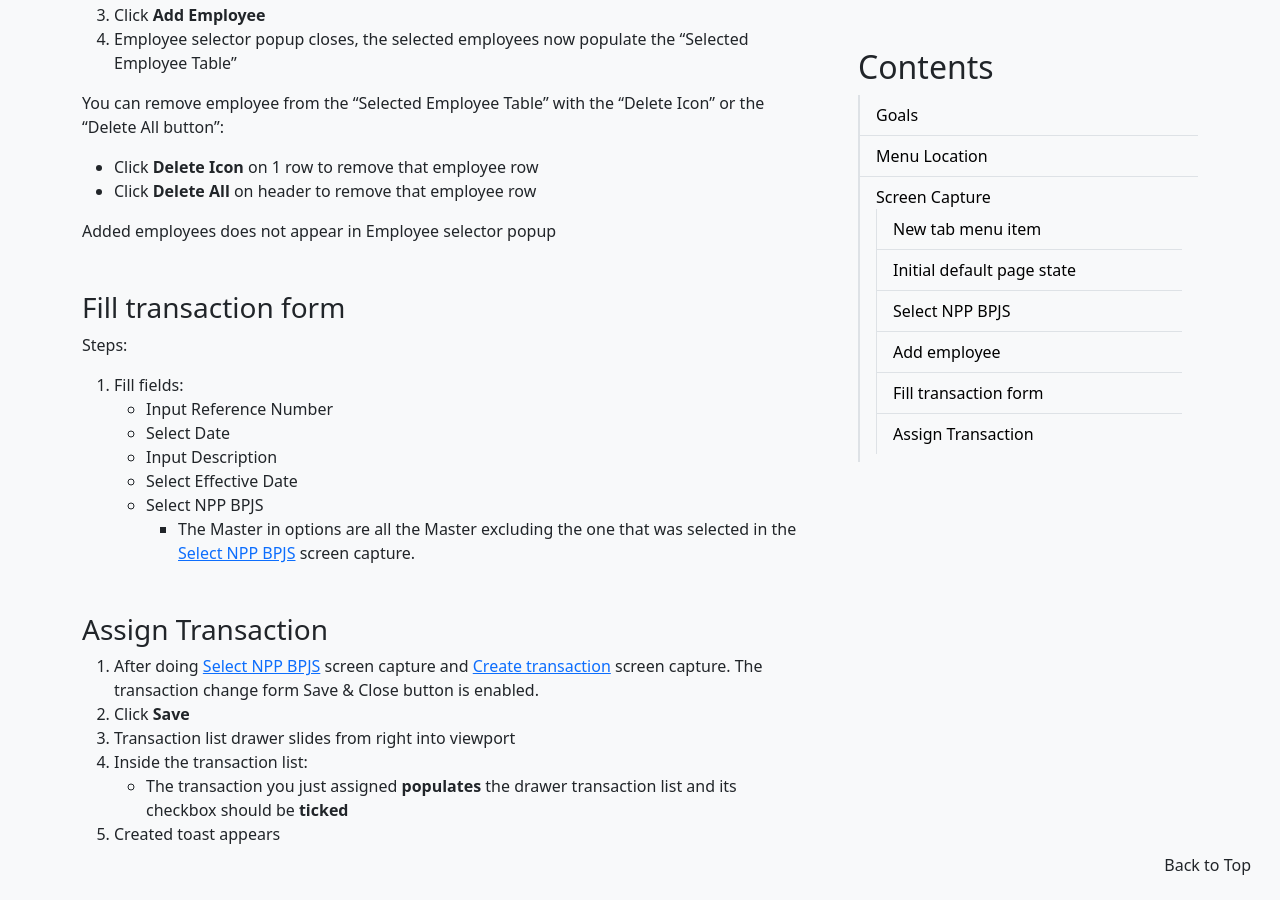
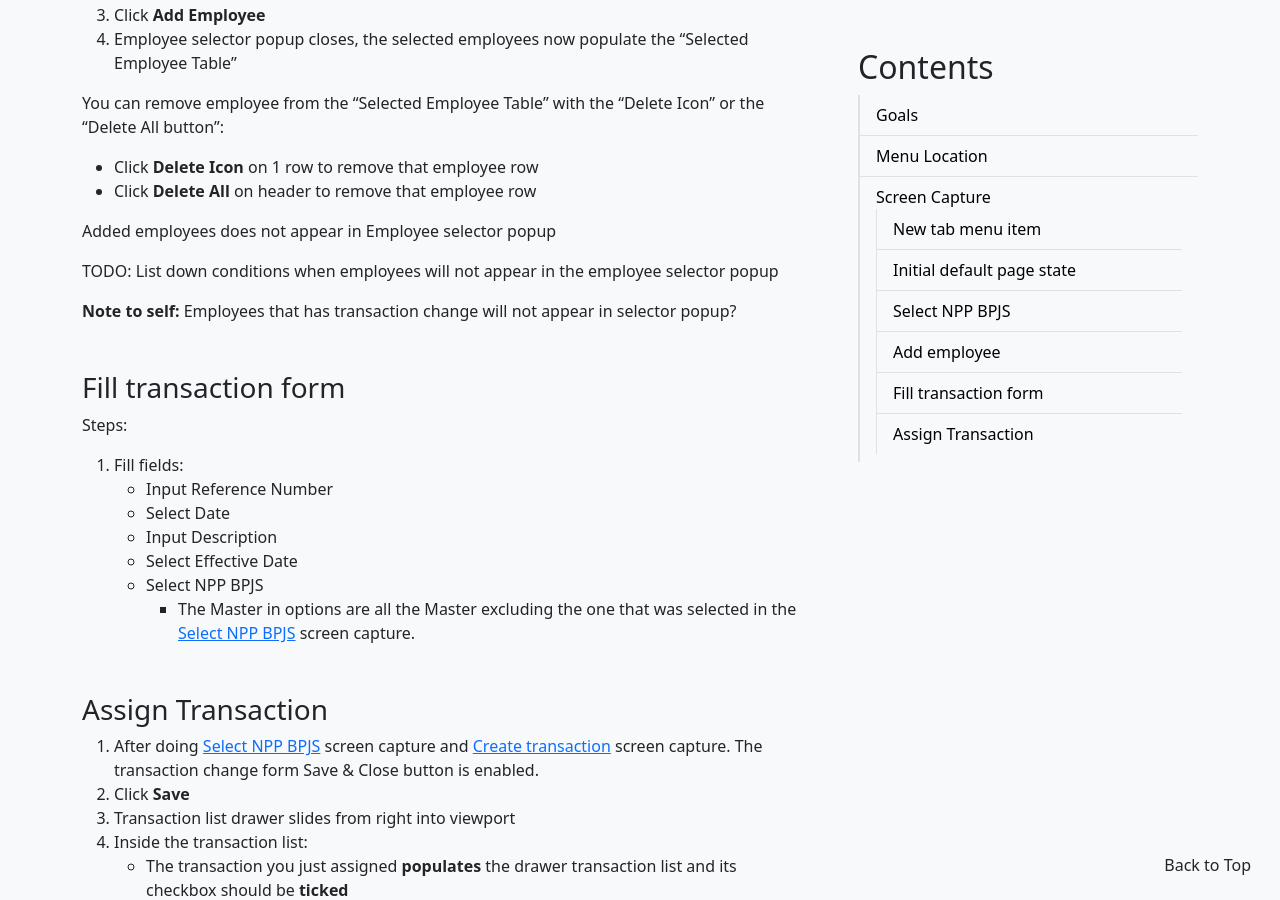
Before and after one commit to cliffordwilliam/my_archive, a Jekyll site: the page built from _posts/2024-09-16-ak-transaction-payroll-insurance-component-change-npp-manual.md, in a window 1280 px wide and 900 px high, scrolled down 2570 px. Built offline with Jekyll 4.4.1, drawn with Linux system fonts in a browser that asks for light colours.

Commit message:
update content

```diff
--- a/_posts/2024-09-16-ak-transaction-payroll-insurance-component-change-npp-manual.md
+++ b/_posts/2024-09-16-ak-transaction-payroll-insurance-component-change-npp-manual.md
@@ -82,6 +82,10 @@ You can remove employee from the "Selected Employee Table" with the "Delete Icon
 
 Added employees does not appear in Employee selector popup
 
+TODO: List down conditions when employees will not appear in the employee selector popup
+
+> **Note to self:** Employees that has transaction change will not appear in selector popup?
+
 ### Fill transaction form
 
 Steps:
```
